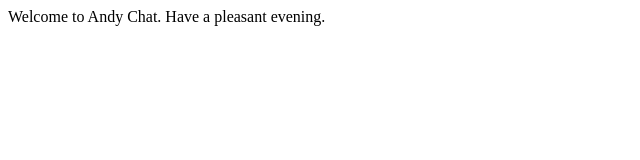
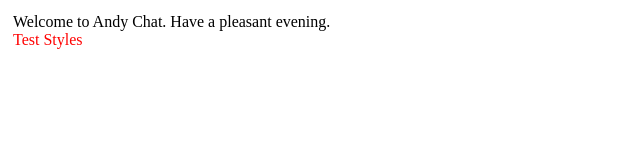
Before and after one commit to wingedearth/andychat, a website: page client/index.html in a window 1280 px wide. Shown: the whole page, without its empty margins (0-640 px from the left). Drawn offline with Linux system fonts and the light colour scheme.

Commit message:
create style.css, link style.css to index.html

```diff
--- a/client/css/style.css
+++ b/client/css/style.css
@@ -0,0 +1,7 @@
+body {
+  padding: 5px 5px 5px 5px;
+}
+
+#test {
+  color: red;
+}
--- a/client/index.html
+++ b/client/index.html
@@ -3,8 +3,14 @@
 <head>
   <meta charset="UTF-8">
   <title>Andy Chat</title>
+  <link rel="stylesheet" href="css/style.css" />
 </head>
 <body>
   Welcome to Andy Chat. Have a pleasant evening.
+  <div id=test>Test Styles</div>
+
+  <div id='content'>
+    <div id='room'></div>
+  </div>
 </body>
 </html>
```
